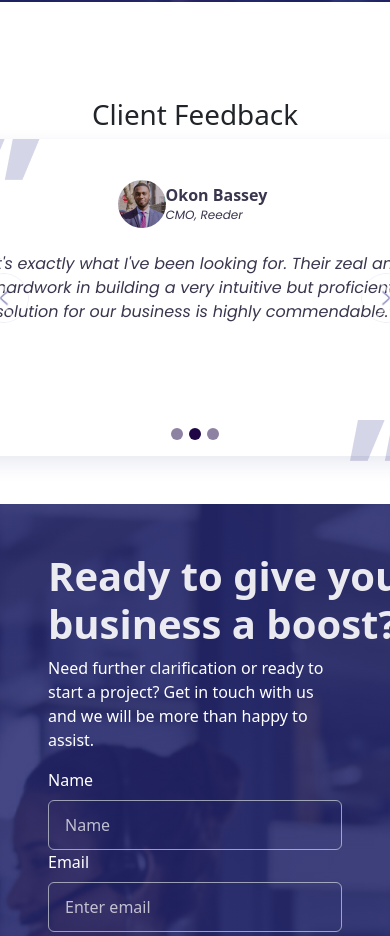
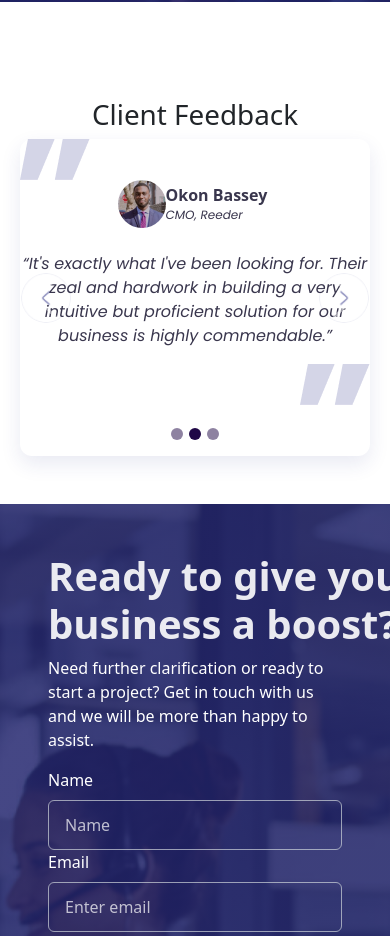
Before and after one commit to agun36/delerigol, a React (Create React App) app: page / in a window 390 px wide. Shown: the part 6040-6976 px from the top of the page. Built offline with nearby package versions, Linux system fonts and the light colour scheme.

Commit message:
update build for gh-pages

```diff
--- a/src/App.css
+++ b/src/App.css
@@ -798,7 +798,7 @@
 .right-quote {
   display: flex;
   justify-content: flex-end;
-  margin-top: 80px;
+  /* margin-top: 80px; */
 }
 
 .author {
@@ -1091,10 +1091,12 @@
   }
 
   .carousel {
-    width: 450px !important;
+    width: 350px !important;
 
     /* padding: 0; */
   }
+
+
 
   .slider-text {
     /* width: 75%; */
--- a/src/Components/Feedback.js
+++ b/src/Components/Feedback.js
@@ -9,8 +9,8 @@ const Feedback = () => {
     <div id='clients ' className='p-5'>
       <div className='testimonial'>
         <h1>Client Feedback</h1>
-        <div className='test'>
-          <div className=' mySwipe'>
+        <div className='test '>
+          <div className=' mySwipe d-flex justify-content-center'>
             <Carousel className='testi-content swiper-wrapper'>
               <Carousel.Item>
                 <div className='left-quote'>
@@ -77,7 +77,7 @@ const Feedback = () => {
                     solution for our business is highly commendable.”
                   </p>
                 </div>
-                <div className='right-quote '>
+                <div className='right-quote  '>
                   <img src={quoteicon} alt='' />
                 </div>
               </Carousel.Item>
```
